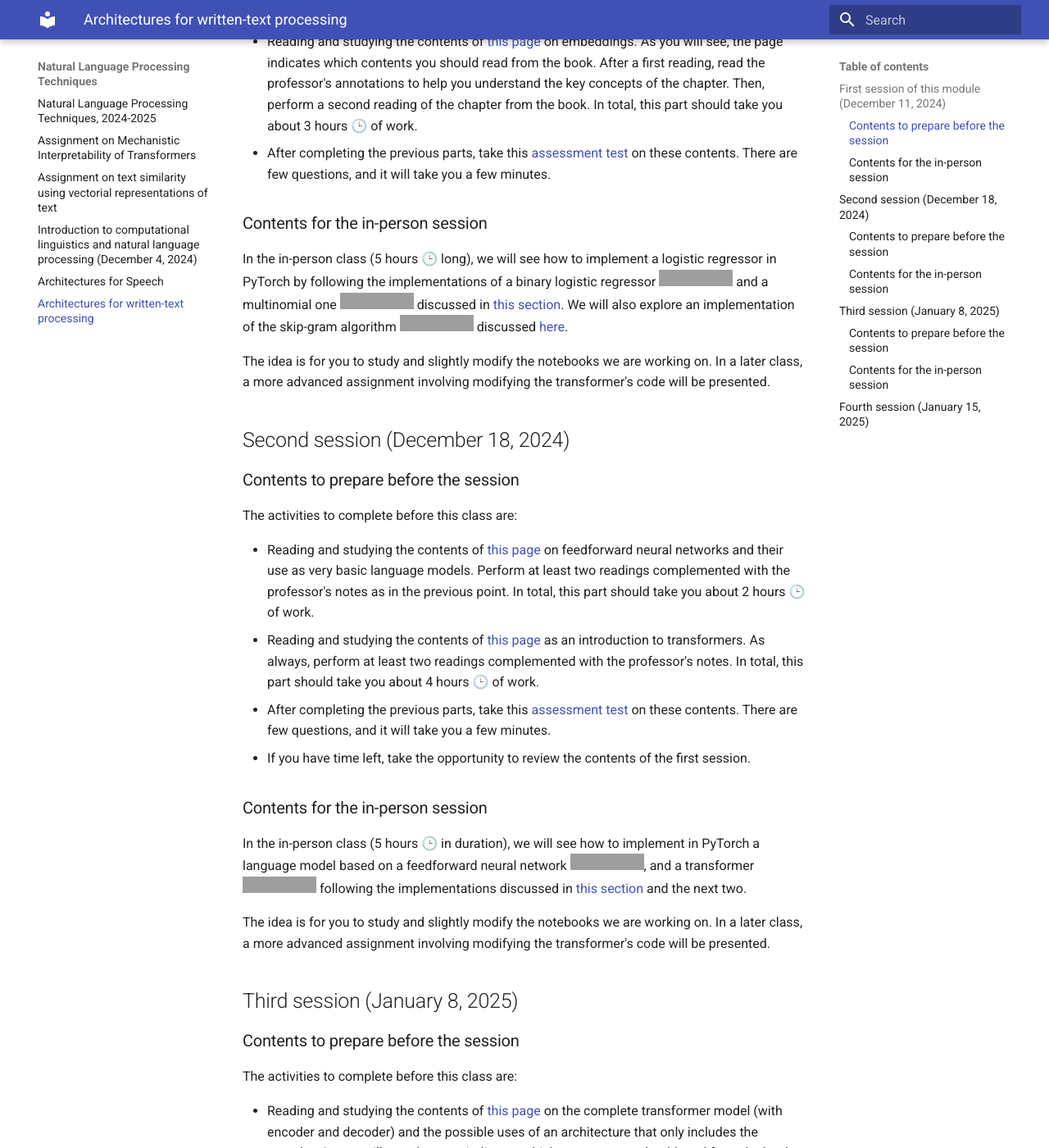
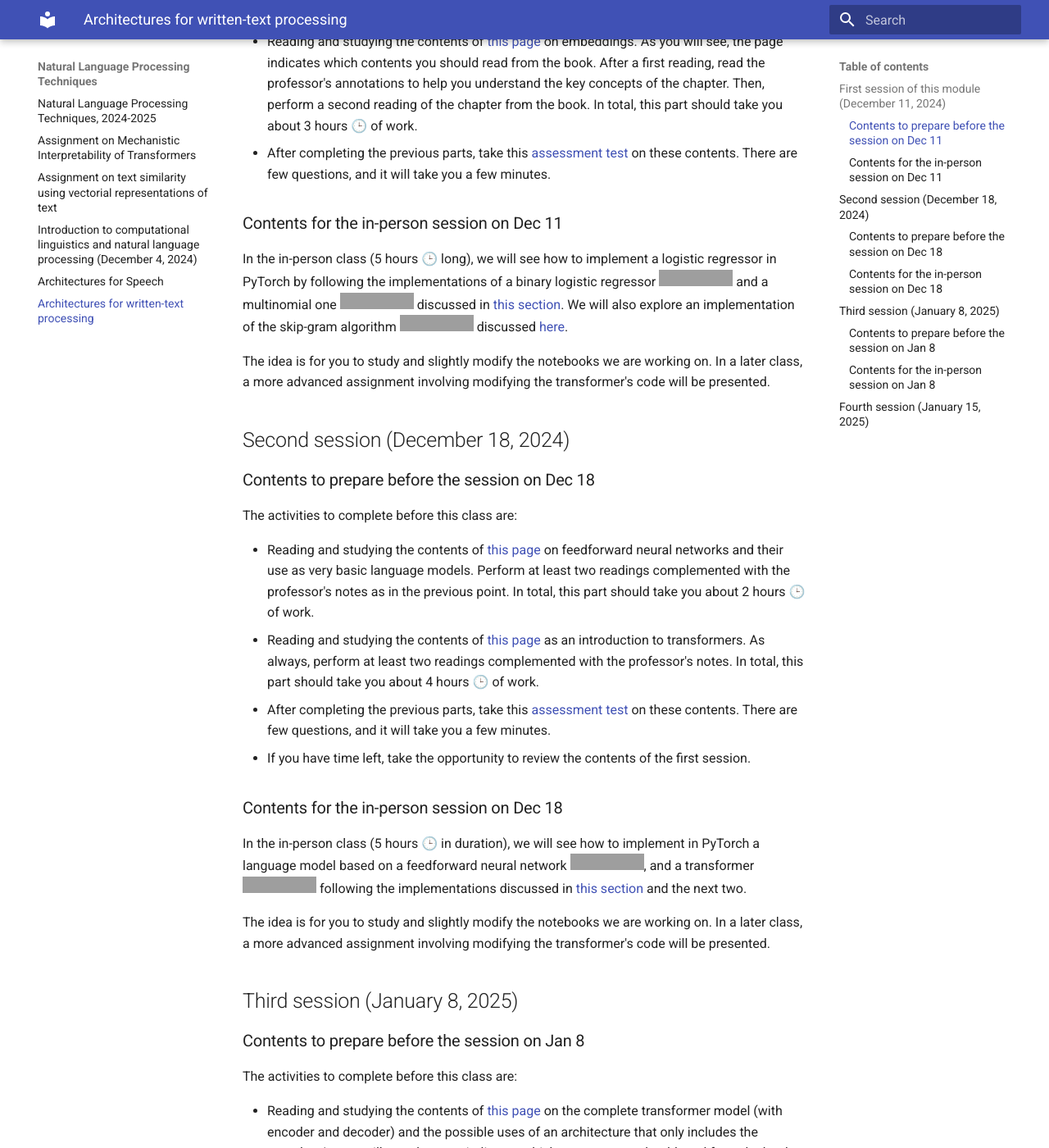
Before and after one commit to jaspock/tpln2425, an MkDocs documentation site: the page built from docs/text.md, in a window 1280 px wide and 1400 px high, scrolled down 915 px. Shown: the whole window at 82% size. Built offline with MkDocs 1.6.1 and Material for MkDocs 9.7.7, drawn with Linux system fonts in a browser that asks for light colours; some of the changed text lies outside the part shown; grey boxes are pictures that could not be loaded.

Commit message:
Minor changes

```diff
--- a/docs/speech.md
+++ b/docs/speech.md
@@ -11,14 +11,14 @@ Class materials complement the reading of some chapters from a textbook ("Speech
 
 ## First session of this module (January 15, 2025)
 
-### Contents to prepare before the session {#before-speech1}
+### Contents to prepare before the session on Jan 15 {#before-speech1}
 
 The activities to complete before this class are:
 
 - Reading and studying the contents of [this page](https://dlsi.ua.es/~japerez/materials/transformers/en/speech/) on speech recognition. As you will see, the page indicates which contents you should read from the book. After a first reading, read the professor's annotations to help you understand the key concepts of the chapter. Then, perform a second reading of the chapter from the book. After finishing this part, read the description of [modern architectures](https://dlsi.ua.es/~japerez/materials/transformers/en/speech/#arquitecturas-modernas-para-el-procesamiento-de-voz) specific to speech recognition. In total, this part should take you about 4 hours 🕒️ of work.
 - Then, take this [assessment test](https://forms.gle/woGk9hkmepMVkrg47) on these contents. There are few questions (fewer than in previous tests, in fact), and it will only take a few minutes.
 
-### Contents for the in-person session
+### Contents for the in-person session on Jan 15
 
 In the in-person class (2.5 hours 🕒️ in duration), we will see how to implement a speech classification system in PyTorch. To do this, we will use the `torchaudio` library, which is part of PyTorch. Specifically, we will briefly look at this [guide to audio manipulation with torchaudio](https://pytorch.org/tutorials/beginner/audio_preprocessing_tutorial.html) (focusing only on waveform representation and spectrogram extraction) and the implementation of the [speech classifier](https://pytorch.org/tutorials/intermediate/speech_command_classification_with_torchaudio_tutorial.html). Both documents include links at the beginning to corresponding Google Colab notebooks.
 
--- a/docs/text.md
+++ b/docs/text.md
@@ -6,7 +6,7 @@ Class materials complement the reading of some chapters from a textbook ("Speech
 
 ## First session of this module (December 11, 2024)
 
-### Contents to prepare before the session {#before-text1}
+### Contents to prepare before the session on Dec 11 {#before-text1}
 
 The activities to complete before this class are:
 
@@ -15,7 +15,7 @@ The activities to complete before this class are:
 - Reading and studying the contents of [this page](https://dlsi.ua.es/~japerez/materials/transformers/en/embeddings/) on embeddings. As you will see, the page indicates which contents you should read from the book. After a first reading, read the professor's annotations to help you understand the key concepts of the chapter. Then, perform a second reading of the chapter from the book. In total, this part should take you about 3 hours 🕒️ of work.
 - After completing the previous parts, take this [assessment test](https://forms.gle/V3U9MTHo7c9DNhkc6) on these contents. There are few questions, and it will take you a few minutes.
 
-### Contents for the in-person session
+### Contents for the in-person session on Dec 11
 
 In the in-person class (5 hours 🕒️ long), we will see how to implement a logistic regressor in PyTorch by following the implementations of a binary logistic regressor <a href="https://colab.research.google.com/github/jaspock/me/blob/main/docs/materials/transformers/assets/notebooks/logistic.ipynb"><img src="https://colab.research.google.com/assets/colab-badge.svg" alt="Open In Colab"></a> and a multinomial one <a href="https://colab.research.google.com/github/jaspock/me/blob/main/docs/materials/transformers/assets/notebooks/softmax.ipynb"><img src="https://colab.research.google.com/assets/colab-badge.svg" alt="Open In Colab"></a> discussed in [this section](https://dlsi.ua.es/~japerez/materials/transformers/en/implementacion/#code-regressor). We will also explore an implementation of the skip-gram algorithm <a target="_blank" href="https://colab.research.google.com/github/jaspock/me/blob/main/docs/materials/transformers/assets/notebooks/skipgram.ipynb">
   <img src="https://colab.research.google.com/assets/colab-badge.svg" alt="Open In Colab"/></a> discussed [here](https://dlsi.ua.es/~japerez/materials/transformers/en/implementacion/#code-skipgrams).
@@ -24,7 +24,7 @@ The idea is for you to study and slightly modify the notebooks we are working on
 
 ## Second session (December 18, 2024)
 
-### Contents to prepare before the session {#before-text2}
+### Contents to prepare before the session on Dec 18 {#before-text2}
 
 The activities to complete before this class are:
 
@@ -33,7 +33,7 @@ The activities to complete before this class are:
 - After completing the previous parts, take this [assessment test](https://forms.gle/7KDwRtXcrpxsKjHp7) on these contents. There are few questions, and it will take you a few minutes.
 - If you have time left, take the opportunity to review the contents of the first session.
 
-### Contents for the in-person session
+### Contents for the in-person session on Dec 18
 
 In the in-person class (5 hours 🕒️ in duration), we will see how to implement in PyTorch a language model based on a feedforward neural network <a target="_blank" href="https://colab.research.google.com/github/jaspock/me/blob/main/docs/materials/transformers/assets/notebooks/ffnn.ipynb">
   <img src="https://colab.research.google.com/assets/colab-badge.svg" alt="Open In Colab"/></a>, and a transformer <a target="_blank" href="https://colab.research.google.com/github/jaspock/me/blob/main/docs/materials/transformers/assets/notebooks/transformer.ipynb">
@@ -43,7 +43,7 @@ The idea is for you to study and slightly modify the notebooks we are working on
 
 ## Third session (January 8, 2025)
 
-### Contents to prepare before the session {#before-text3}
+### Contents to prepare before the session on Jan 8 {#before-text3}
 
 The activities to complete before this class are:
 
@@ -53,7 +53,7 @@ The activities to complete before this class are:
 - After completing the previous parts, take this [assessment test](https://forms.gle/GRK5SLc3STkup8at9) on these contents. There are few questions, and it will take you a few minutes.
 - If you have time left, take the opportunity to review all the contents from previous sessions.
 
-### Contents for the in-person session
+### Contents for the in-person session on Jan 8
 
 In the in-person class (5 hours 🕒️ in duration), we will see how to implement on top of our transformer architecture code both a language model based on a decoder <a target="_blank" href="https://colab.research.google.com/github/jaspock/me/blob/main/docs/materials/transformers/assets/notebooks/lmgpt.ipynb"><img src="https://colab.research.google.com/assets/colab-badge.svg" alt="Open In Colab"/></a> and a named entity recognition model <a target="_blank" href="https://colab.research.google.com/github/jaspock/me/blob/main/docs/materials/transformers/assets/notebooks/nerbert.ipynb"><img src="https://colab.research.google.com/assets/colab-badge.svg" alt="Open In Colab"/></a> based on an encoder.
 
```
